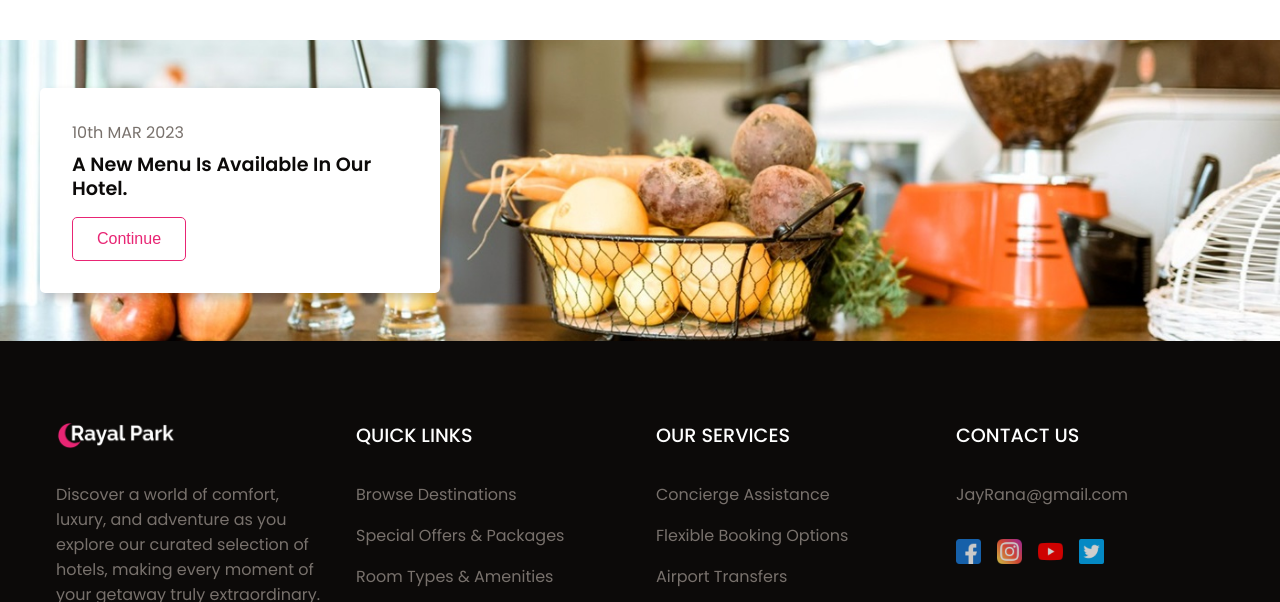
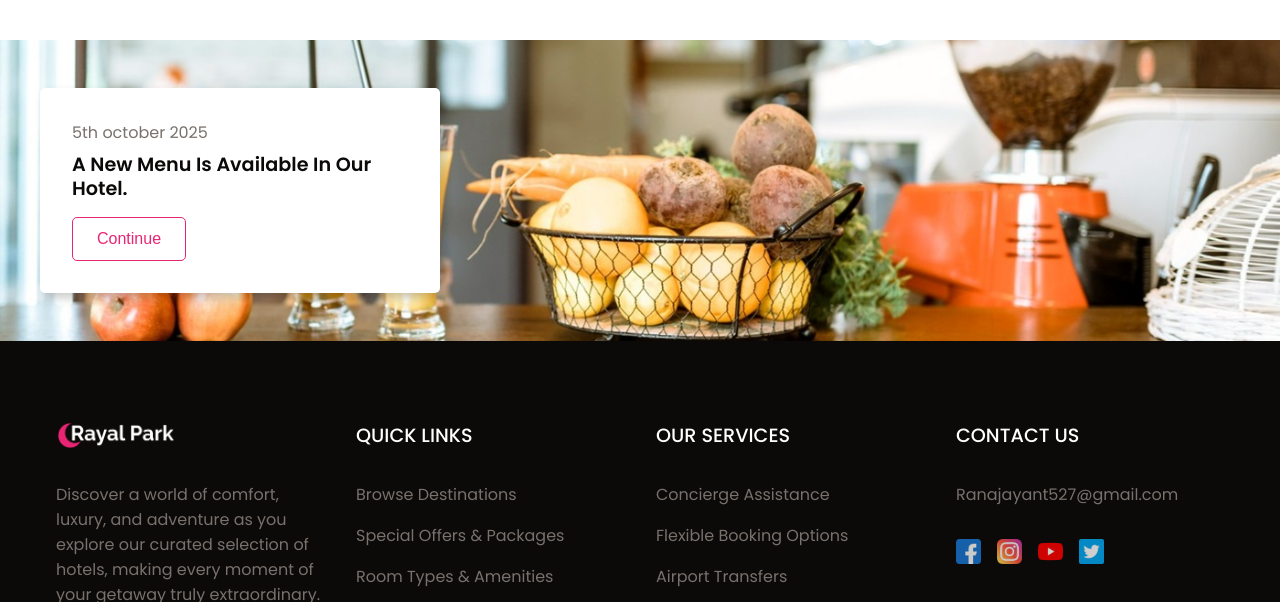
Before and after one commit to Jayant9917/Royal-Hotel-Website, a plain HTML site: page Hotel Website/index.html in a window 1280 px wide. Shown: the part 3160-3762 px from the top of the page. Drawn offline with nearby package versions, Linux system fonts and the light colour scheme.

Commit message:
Update index.html

```diff
--- a/Hotel Website/index.html
+++ b/Hotel Website/index.html
@@ -197,7 +197,7 @@
       <h2 class="section__header">What's New Today.</h2>
       <div class="explore__bg">
         <div class="explore__content">
-          <p class="section__description">10th MAR 2023</p>
+          <p class="section__description">5th october 2025</p>
           <h4>A New Menu Is Available In Our Hotel.</h4>
           <button class="btn">Continue</button>
         </div>
@@ -239,7 +239,7 @@
         <div class="footer__col">
           <h4>CONTACT US</h4>
           <ul class="footer__links">
-            <li><a href="#">JayRana@gmail.com</a></li>
+            <li><a href="#">Ranajayant527@gmail.com</a></li>
           </ul>
           <div class="footer__socials">
             <a href="#"><img src="assets/facebook.png" alt="facebook" /></a>
```
